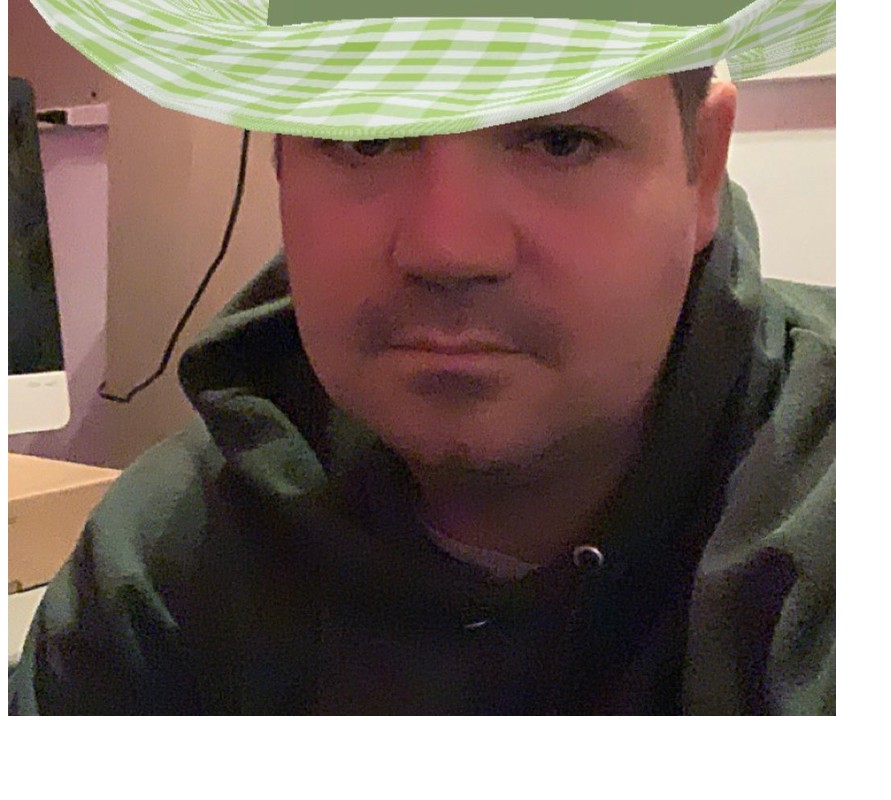
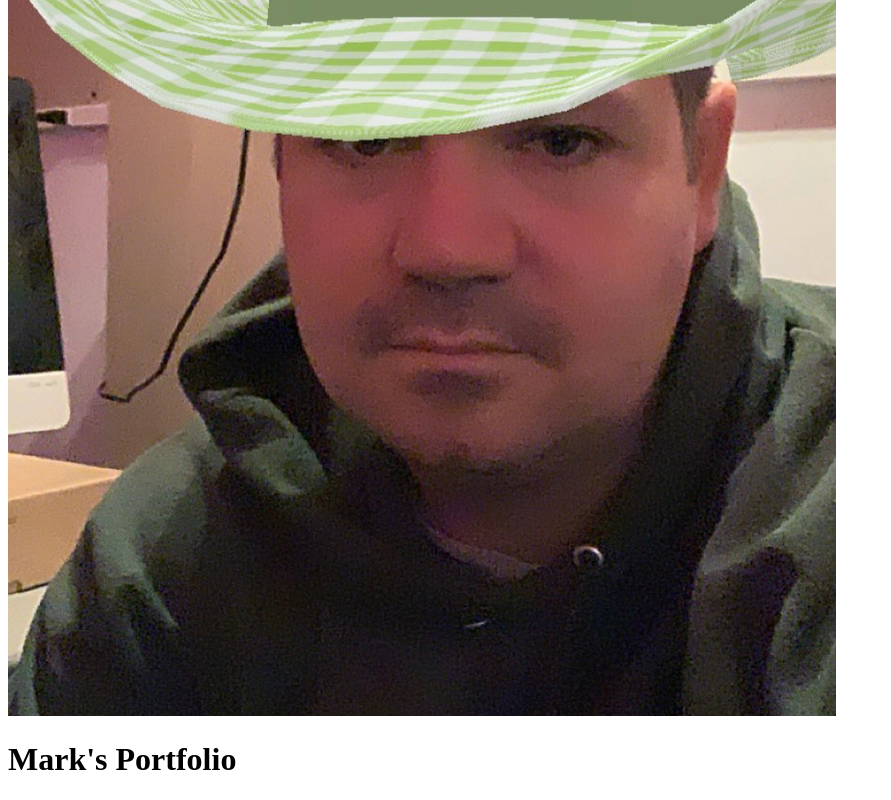
Before and after one commit to mlewisark/Portfolio-Landing-Page, a plain HTML site: page index.html in a window 1280 px wide. Shown: the part 323-1123 px from the top of the page, without its empty margins (0-891 px from the left). Before the commit the page ends 1051 px from the top, so only its background shows below. Drawn offline with Linux system fonts and the light colour scheme.

```diff
--- a/index.html
+++ b/index.html
@@ -8,5 +8,6 @@
 </head>
 <body>
   <img src="Imgs/Mark.jpg" alt="Man with a hat">
+  <h1>Mark's Portfolio</h1>
 </body>
 </html>
```
